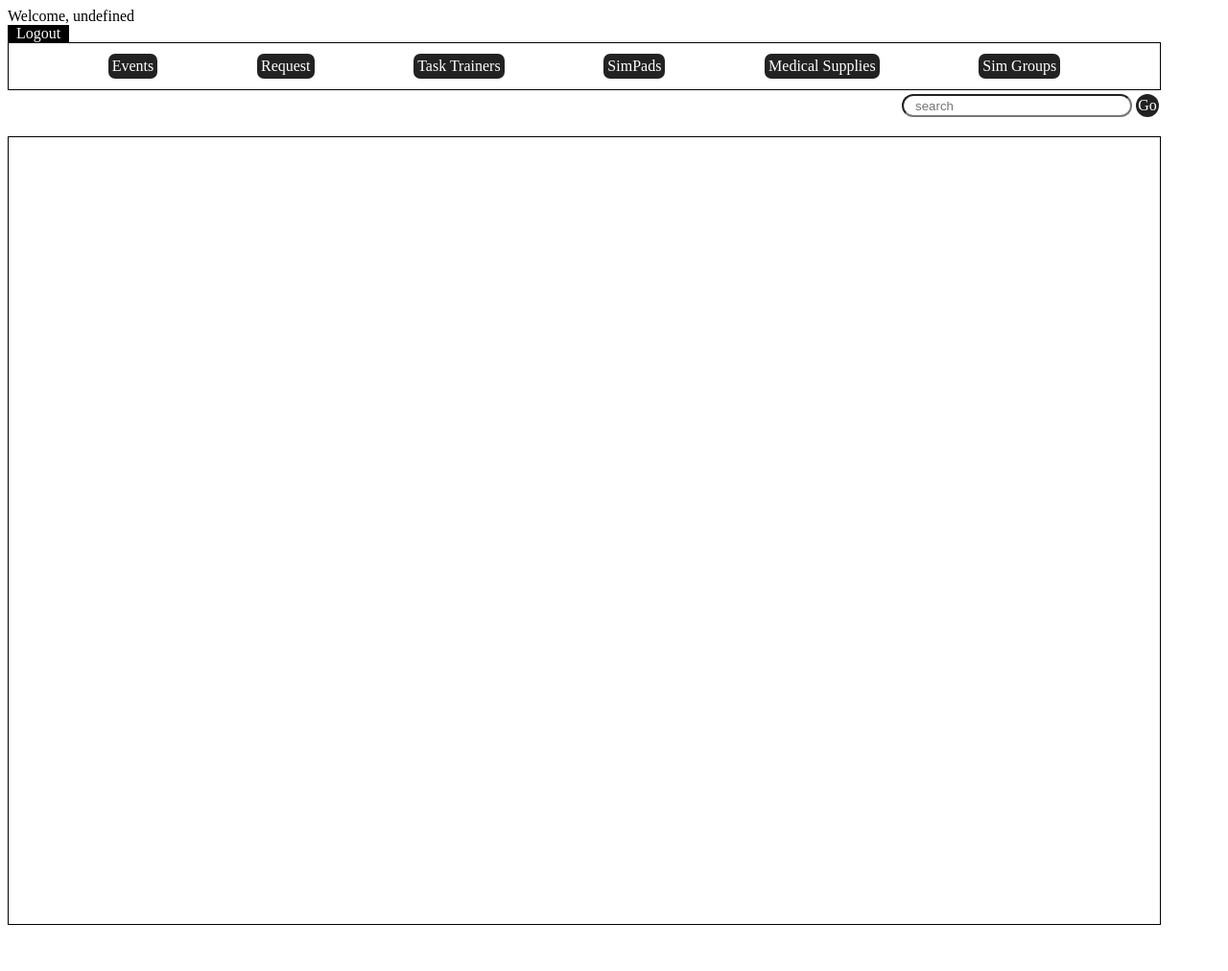
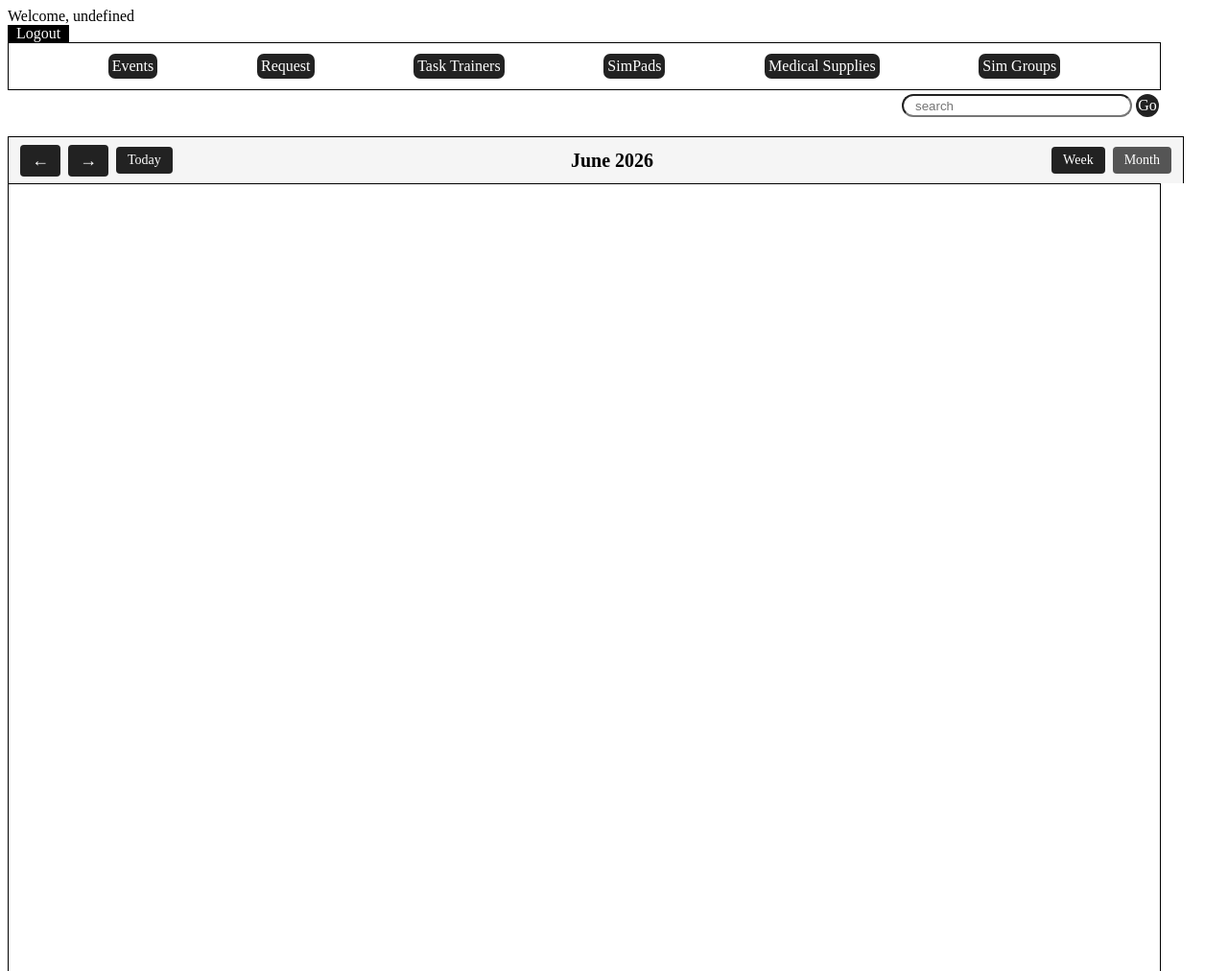
Before and after one commit to CodeMage91/SimIn, a plain HTML site: page sim_inventory.html in a window 1280 px wide. Shown: the top 1012 px of the page at 96% size. Before the commit the page ends 972 px from the top, so only its background shows below. Drawn offline with Linux system fonts and the light colour scheme; no server answers; sample sign-in values are in the browser's storage.

Commit message:
Update sim_inventory.html

```diff
--- a/sim_inventory.html
+++ b/sim_inventory.html
@@ -18,6 +18,18 @@
                 <input id="search_bar" type="text" style="width: 240px; height: 24px; padding-left: 12px; border-radius: 12px;" placeholder="search">
                 <div id="start_search" type="button" style=" background-color: #222; color: white; width: 24px; height: 24px; border-radius: 12px; text-align: center; align-items: center; display: flex; flex-direction: column; justify-content: center; cursor: pointer; margin-left: 4px;">Go</div>
             </form>
+        </div>
+        <div id="calendar_controls" style="width: 1200px; height: 48px; border: 1px solid black; border-bottom: none; display: flex; flex-direction: row; justify-content: space-between; align-items: center; padding: 0 12px; background-color: #f5f5f5;">
+            <div style="display: flex; flex-direction: row; align-items: center; gap: 8px;">
+                <div id="prev_btn" style="background-color: #222; color: white; padding: 6px 12px; border-radius: 4px; cursor: pointer; font-size: 18px;" title="Previous">&larr;</div>
+                <div id="next_btn" style="background-color: #222; color: white; padding: 6px 12px; border-radius: 4px; cursor: pointer; font-size: 18px;" title="Next">&rarr;</div>
+                <div id="today_btn" style="background-color: #222; color: white; padding: 6px 12px; border-radius: 4px; cursor: pointer; font-size: 14px;" title="Go to Today">Today</div>
+            </div>
+            <div id="calendar_header" style="font-size: 20px; font-weight: bold;">June 2026</div>
+            <div style="display: flex; flex-direction: row; align-items: center; gap: 8px;">
+                <div id="week_view_btn" style="background-color: #222; color: white; padding: 6px 12px; border-radius: 4px; cursor: pointer; font-size: 14px;" title="Week View">Week</div>
+                <div id="month_view_btn" style="background-color: #555; color: white; padding: 6px 12px; border-radius: 4px; cursor: pointer; font-size: 14px;" title="Month View">Month</div>
+            </div>
         </div>
         <div id="event_calendar" style="width: 1200px; height: 820px; border: 1px solid black; display: flex; flex-direction: column;  overflow-y: scroll;"></div>
         <div id="event_details" style="width: 1200px; height: 820px; border: 1px solid black; display: none; flex-direction: column;  overflow-y: scroll;"></div>
```
